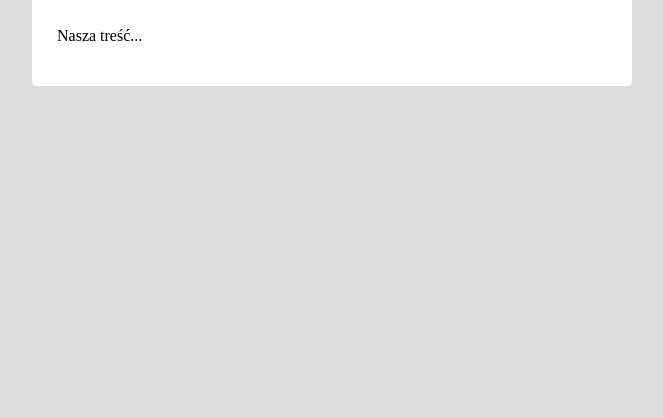
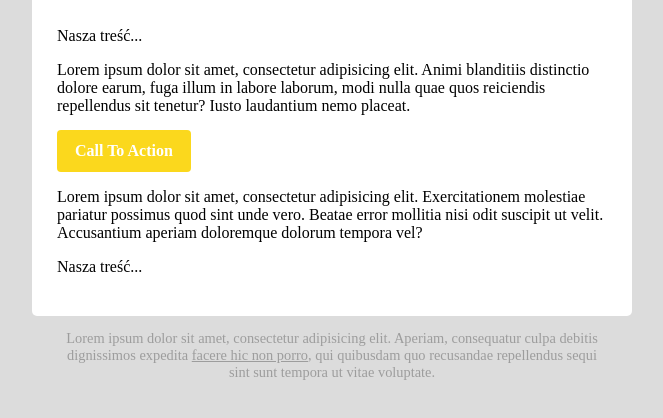
Before and after one commit to Ami777/ME-JK-Szkolenie-mailing-JS, a plain HTML site: page email/mega-email.html in a window 1280 px wide. Shown: the part 120-538 px from the top of the page, without its empty margins (308-971 px from the left). Drawn offline with Linux system fonts and the light colour scheme.

Commit message:
Mega Email

```diff
--- a/email/mega-email.html
+++ b/email/mega-email.html
@@ -12,9 +12,12 @@
         }
 
         table {
-            border:none;
-            display:block;
-            width:600px;
+            border: none;
+        }
+
+        .full-width {
+            width: 600px;
+            display: block;
         }
 
         tr, td {
@@ -27,7 +30,7 @@
             background-color: white;
         }
 
-        .main-message td {
+        .main-message > td {
             width: 600px;
             padding: 25px;
             border-radius: 5px;
@@ -38,17 +41,77 @@
             margin-top: 30px;
             margin-bottom: 30px;
         }
+
+        p {
+            margin-bottom: 15px;
+        }
+
+        .button {
+            background-color: #FBD81D;
+            color: white;
+            font-weight: bold;
+            border-radius: 4px;
+        }
+
+        .button td {
+            padding: 12px 18px;
+        }
+
+        .button-link {
+            text-decoration: none;
+        }
+
+        .footer {
+            padding: 0 25px;
+            text-align: center;
+            color: #9D9D9D;
+            font-size: 90%;
+        }
+
+        .footer a {
+            color: #9D9D9D;
+        }
+
     </style>
 </head>
 <body>
 
-<table width="600" border="0" cellpadding="0" cellspacing="0" align="center">
+<table width="600" border="0" cellpadding="0" cellspacing="0" align="center" class="full-width">
     <tr border="0" class="main-message">
         <td border="0" width="600">
             <div class="logo-container">
-                <img src="https://upload.wikimedia.org/wikipedia/commons/thumb/1/11/Test-Logo.svg/1280px-Test-Logo.svg.png" alt="Nasza firma" title="Nasza firma" border="0" height="50" width="109">
+                <img src="https://upload.wikimedia.org/wikipedia/commons/thumb/1/11/Test-Logo.svg/1280px-Test-Logo.svg.png"
+                     alt="Nasza firma" title="Nasza firma" border="0" height="50" width="109">
             </div>
             <p>Nasza treść...</p>
+            <p>Lorem ipsum dolor sit amet, consectetur adipisicing elit. Animi blanditiis distinctio dolore earum, fuga
+                illum in labore laborum, modi nulla quae quos reiciendis repellendus sit tenetur? Iusto laudantium nemo
+                placeat.</p>
+
+            <a href="https://wp.pl" target="_blank" title="Check our product" class="button-link">
+                <table border="0" cellpadding="0" cellspacing="0" class="button">
+                    <tr border="0">
+                        <td border="0">
+                            Call To Action
+                        </td>
+                    </tr>
+                </table>
+            </a>
+
+            <p>Lorem ipsum dolor sit amet, consectetur adipisicing elit. Exercitationem molestiae pariatur possimus quod
+                sint unde vero. Beatae error mollitia nisi odit suscipit ut velit. Accusantium aperiam doloremque
+                dolorum tempora vel?</p>
+            <p>Nasza treść...</p>
+        </td>
+    </tr>
+    <tr border="0">
+        <td border="0" width="600" class="footer">
+            <p>
+                Lorem ipsum dolor sit amet, consectetur adipisicing elit. Aperiam, consequatur culpa debitis dignissimos
+                expedita <a href="#" target="_blank" title="Cofnij subskrypcję">facere hic non porro</a>, qui quibusdam
+                quo recusandae repellendus sequi sint sunt tempora ut vitae
+                voluptate.
+            </p>
         </td>
     </tr>
 </table>
```
